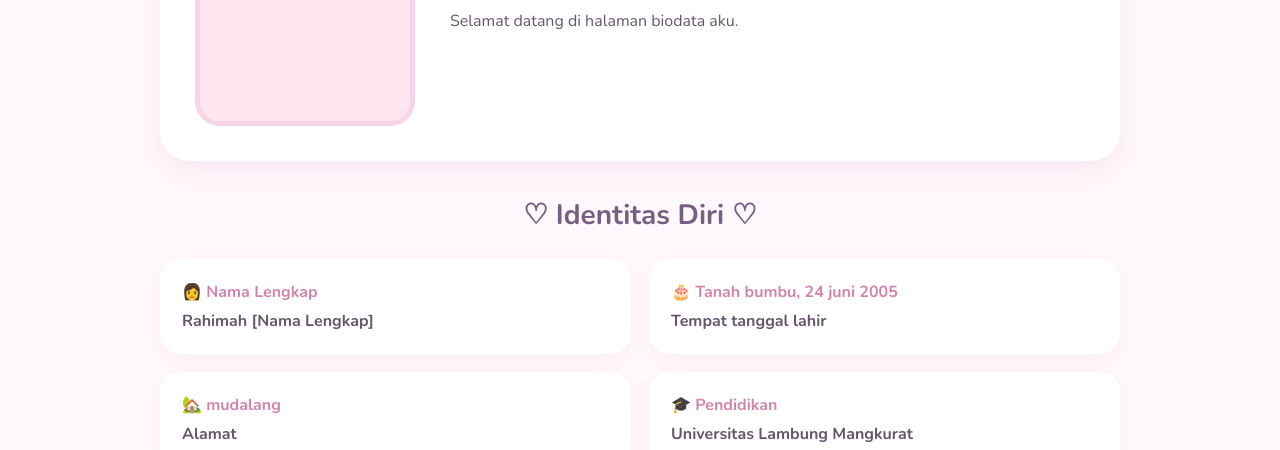
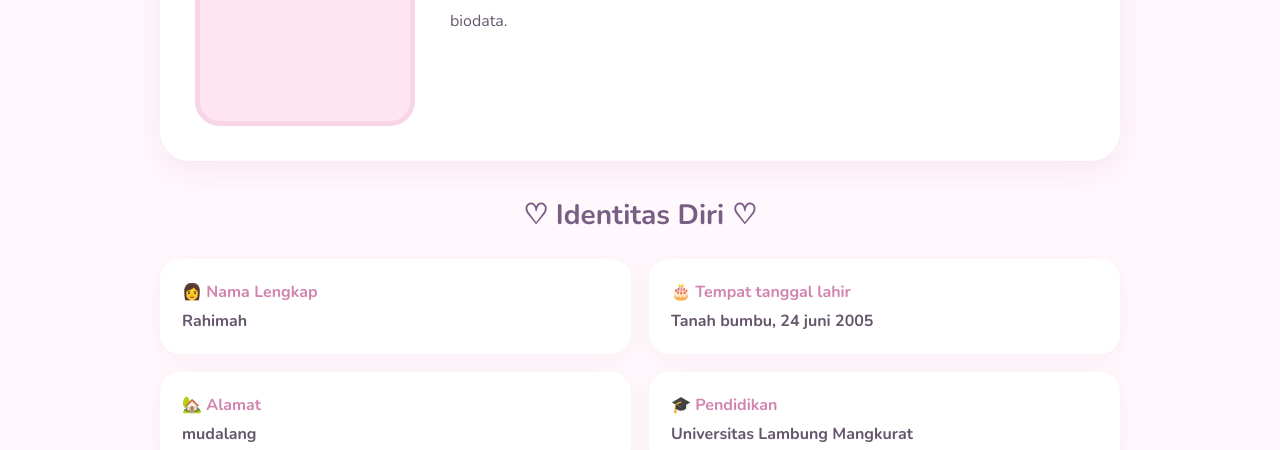
Before and after one commit to rahimah22042020-a11y/rahimahcantik, a plain HTML site: page biodata.html in a window 1280 px wide. Shown: the part 514-964 px from the top of the page. Drawn offline with nearby package versions, Linux system fonts and the light colour scheme.

Commit message:
Update biodata content and structure

```diff
--- a/biodata.html
+++ b/biodata.html
@@ -261,7 +261,7 @@ footer {
             <h2>Halo, aku rahimah ♡</h2>
 
             <p>
-                Selamat datang di halaman biodata aku.
+                biodata.
             </p>
         </div>
 
@@ -274,17 +274,17 @@ footer {
 
         <div class="bio-item">
             <h3>👩 Nama Lengkap</h3>
-            <p>Rahimah [Nama Lengkap]</p>
+            <p>Rahimah</p>
         </div>
 
         <div class="bio-item">
-            <h3>🎂 Tanah bumbu, 24 juni 2005</h3>
-            <p>Tempat tanggal lahir</p>
+            <h3>🎂 Tempat tanggal lahir</h3>
+            <p>Tanah bumbu, 24 juni 2005</p>
         </div>
 
         <div class="bio-item">
-            <h3>🏡 mudalang</h3>
-            <p>Alamat</p>
+            <h3>🏡 Alamat</h3>
+            <p>mudalang</p>
         </div>
 
         <div class="bio-item">
```
